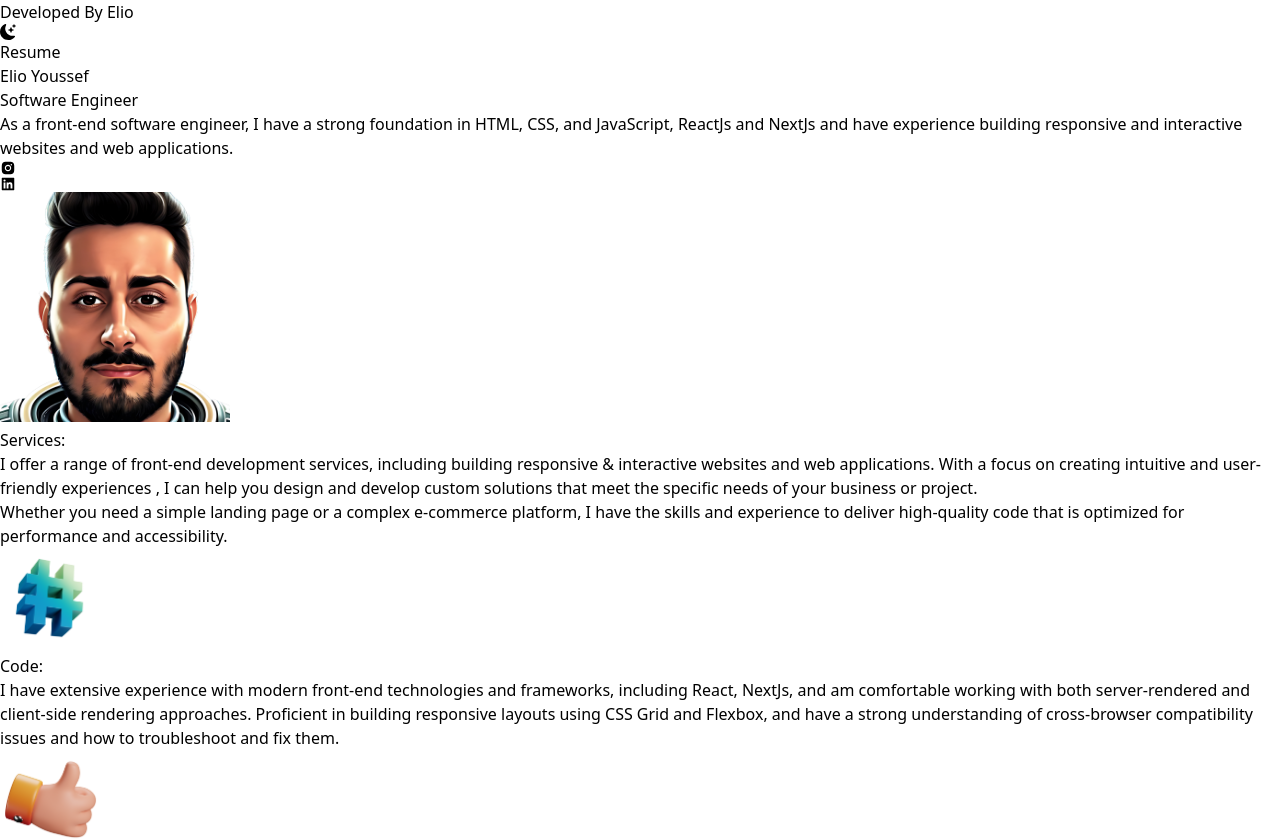
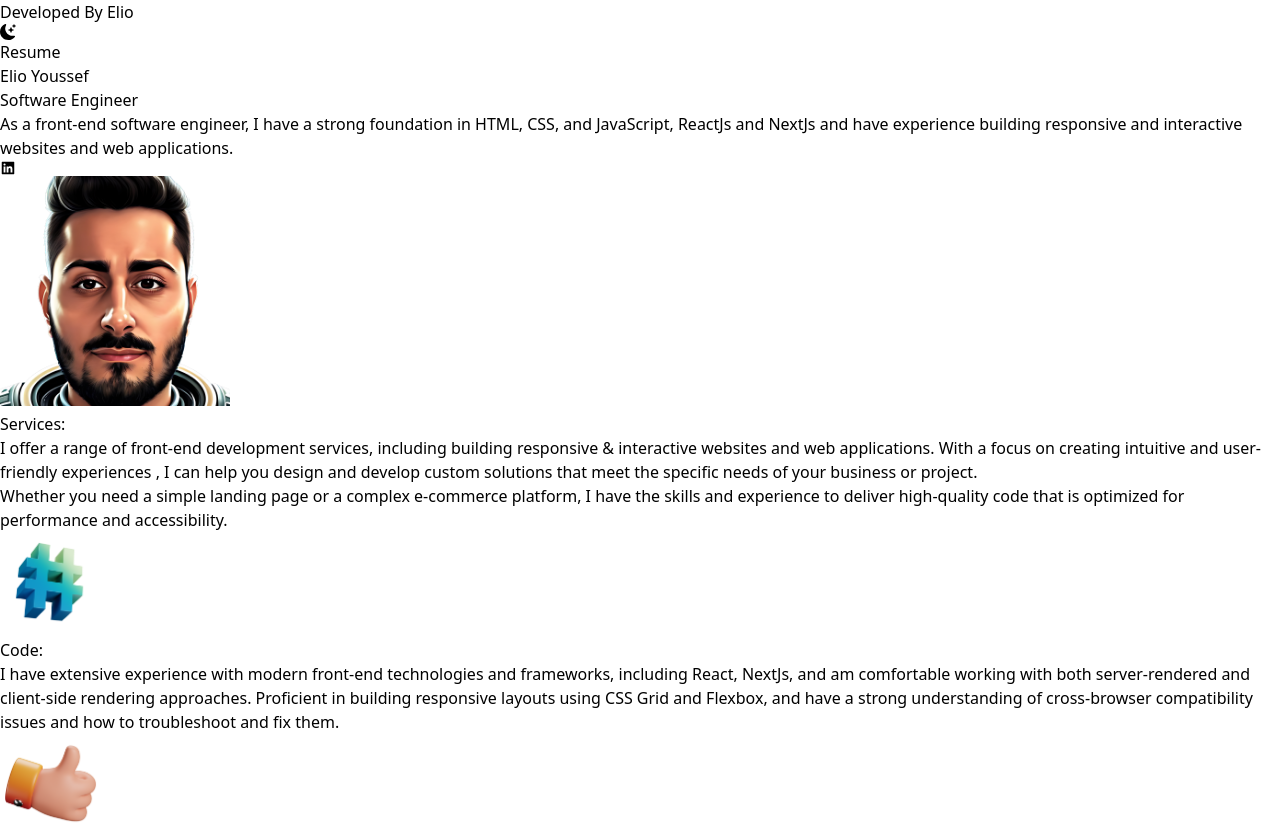
Before and after one commit to Elioyoussef/next-portfolio, a Next.js app: page / in a window 1280 px wide. Shown: the top 840 px of the page. Built offline with nearby package versions, Linux system fonts and the light colour scheme.

Commit message:
removed instagram

```diff
--- a/pages/index.js
+++ b/pages/index.js
@@ -1,6 +1,6 @@
 import Head from "next/head";
 import { BsFillMoonStarsFill } from "react-icons/bs";
-import { AiFillInstagram, AiFillLinkedin } from "react-icons/ai";
+import { AiFillLinkedin } from "react-icons/ai";
 import Image from "next/legacy/image";
 import ElioAvatar from "../public/avatar-elio-2.png";
 import ElioAvatar2 from "../public/avatar.png";
@@ -54,13 +54,6 @@ export default function Home() {
             </p>
             <div className="flex items-center justify-center text-5xl gap-16 py-3 text-teal-600">
               <a
-                href="https://www.instagram.com/elioyousssef/"
-                target="_blank"
-                rel="noreferrer"
-              >
-                <AiFillInstagram />
-              </a>
-              <a
                 href="https://www.linkedin.com/in/elio-youssef-398247184/"
                 target="_blank"
                 rel="noreferrer"
@@ -98,7 +91,7 @@ export default function Home() {
               <span className="text-teal-500"> project</span>.
             </p>
             <p className="dark:text-white">
-              Whether you need a simple{" "}
+              Whether you need a simple
               <span className="text-teal-500"> landing page</span> or a complex{" "}
               <span className="text-teal-500"> e-commerce </span> platform, I
               have the skills and experience to deliver high-quality code that
```
Also changed, not shown: 1 other file (tests, documents, lock files or other folders).
